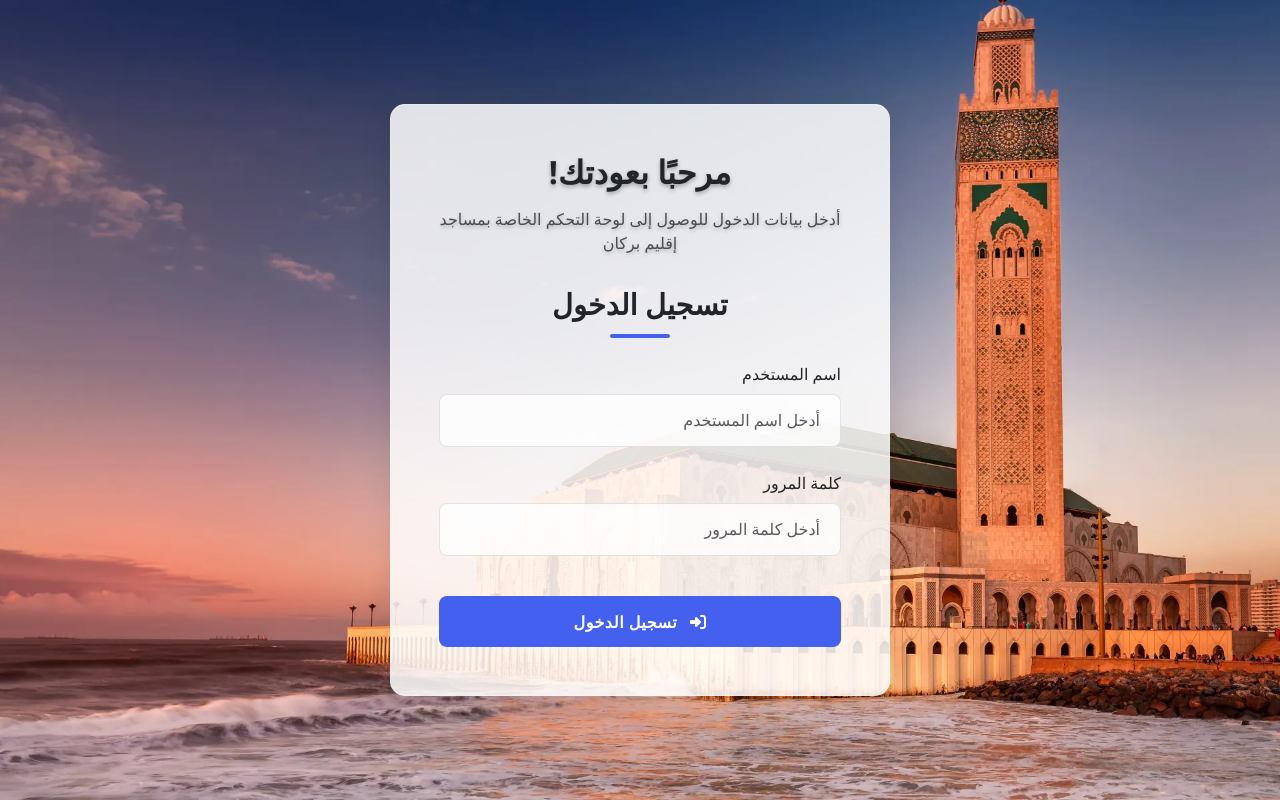
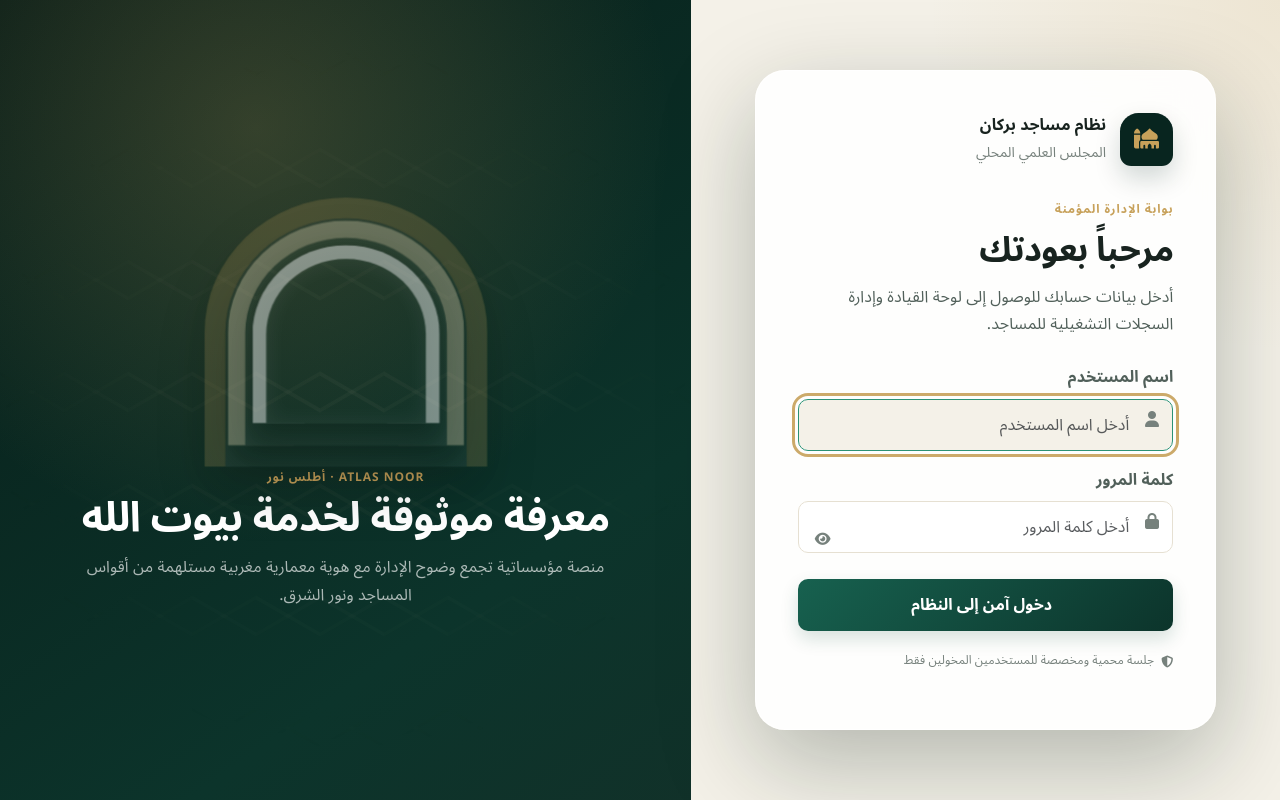
Before and after one commit to MarAb9/mosques_management, a PHP site: page /login in a window 1280 px wide. Run offline with PHP 8.4, Linux system fonts and the light colour scheme; style sheets or scripts are compiled from the project's sources.

Commit message:
design: redesign login experience

```diff
--- a/resources/views/auth/login.php
+++ b/resources/views/auth/login.php
@@ -2,213 +2,65 @@
 <html lang="ar" dir="rtl">
 <head>
     <meta charset="UTF-8">
-    <meta name="viewport" content="width=device-width, initial-scale=1.0">
-    <title>تسجيل الدخول - مساجد إقليم بركان</title>
+    <meta name="viewport" content="width=device-width, initial-scale=1.0, viewport-fit=cover">
+    <meta name="theme-color" content="#0c342b">
+    <title>تسجيل الدخول — نظام مساجد بركان</title>
     <link rel="stylesheet" href="assets/vendor/bootstrap/css/bootstrap.rtl.min.css">
-    <link rel="stylesheet" href="assets/vendor/animate/animate.min.css">
     <link rel="stylesheet" href="assets/vendor/fontawesome/css/all.min.css">
-    <style nonce="<?= $view->e($cspNonce ?? '') ?>">
-        :root {
-            --primary-color: #4361ee;
-            --secondary-color: #3f37c9;
-            --dark-color: #212529;
-            --light-color: #f8f9fa;
-            --success-color: #4cc9f0;
-            --overlay-color: rgba(67, 97, 238, 0.85);
-        }
+    <link rel="stylesheet" href="assets/dist/app.min.css">
+</head>
+<body class="login-page">
+    <a class="skip-link" href="#loginForm">الانتقال إلى نموذج الدخول</a>
+    <main class="login-shell">
+        <section class="login-panel" aria-labelledby="loginTitle">
+            <div class="login-card">
+                <div class="login-brand">
+                    <span class="login-brand__mark" aria-hidden="true"><i class="fas fa-mosque"></i></span>
+                    <div>
+                        <strong class="d-block">نظام مساجد بركان</strong>
+                        <small class="text-muted">المجلس العلمي المحلي</small>
+                    </div>
+                </div>
 
-        body, html {
-            height: 100%;
-            margin: 0;
-            padding: 0;
-            font-family: 'Tajawal', 'Segoe UI', sans-serif;
-        }
-
-        .full-page-bg {
-            position: fixed;
-            top: 0;
-            left: 0;
-            width: 100%;
-            height: 100%;
-            background: url('assets/images/1.jpg') no-repeat center center;
-            background-size: cover;
-            z-index: -1;
-        }
-
-        .login-container {
-            height: 100vh;
-            display: flex;
-            align-items: center;
-            justify-content: center;
-        }
-
-        .login-form-container {
-            background: rgba(255, 255, 255, 0.85);
-            border-radius: 15px;
-            padding: 3rem;
-            width: 100%;
-            max-width: 500px;
-            box-shadow: 0 8px 32px rgba(0, 0, 0, 0.1);
-            border: 1px solid rgba(255, 255, 255, 0.2);
-            animation: fadeInRight 0.8s ease-out;
-        }
-
-        .login-content {
-            text-align: center;
-            color: white;
-            margin-bottom: 2rem;
-            text-shadow: 0 2px 4px rgba(0,0,0,0.3);
-        }
-
-        .login-content h2 {
-            font-weight: 700;
-            margin-bottom: 1rem;
-            font-size: 2rem;
-            color: var(--dark-color);
-        }
-
-        .login-content p {
-            font-size: 1rem;
-            color: var(--dark-color);
-            opacity: 0.8;
-        }
-
-        .form-title {
-            font-weight: 700;
-            margin-bottom: 1.5rem;
-            color: var(--dark-color);
-            font-size: 1.8rem;
-            text-align: center;
-            position: relative;
-            padding-bottom: 1rem;
-        }
-
-        .form-title::after {
-            content: '';
-            position: absolute;
-            bottom: 0;
-            right: 50%;
-            transform: translateX(50%);
-            width: 60px;
-            height: 4px;
-            background: var(--primary-color);
-            border-radius: 2px;
-        }
-
-        .form-control {
-            padding: 0.85rem 1.25rem;
-            margin-bottom: 1.5rem;
-            border-radius: 8px;
-            border: 1px solid rgba(0, 0, 0, 0.1);
-            background: rgba(255, 255, 255, 0.8);
-            transition: all 0.3s ease;
-        }
-
-        .form-control:focus {
-            border-color: var(--primary-color);
-            box-shadow: 0 0 0 0.25rem rgba(67, 97, 238, 0.25);
-            background: white;
-        }
-
-        .btn-login {
-            padding: 0.85rem;
-            font-weight: 600;
-            margin-top: 1rem;
-            border-radius: 8px;
-            background: var(--primary-color);
-            border: none;
-            transition: all 0.3s ease;
-            letter-spacing: 0.5px;
-            text-transform: uppercase;
-        }
-
-        .btn-login:hover {
-            background: var(--secondary-color);
-            transform: translateY(-2px);
-            box-shadow: 0 4px 8px rgba(67, 97, 238, 0.3);
-        }
-
-        .btn-login:active {
-            transform: translateY(0);
-        }
-
-        .testimonial {
-            margin-top: 2rem;
-            font-style: italic;
-            font-size: 0.9rem;
-            position: relative;
-            padding: 1rem;
-            background: rgba(255,255,255,0.2);
-            border-radius: 10px;
-            border: 1px solid rgba(255,255,255,0.3);
-            color: var(--dark-color);
-        }
-
-        /* Responsive adjustments */
-        @media (max-width: 767.98px) {
-            .login-form-container {
-                padding: 2rem;
-                margin: 1rem;
-                backdrop-filter: blur(5px);
-            }
-
-            .login-content h2 {
-                font-size: 1.8rem;
-            }
-        }
-
-        @media (max-width: 575.98px) {
-            .login-form-container {
-                padding: 1.5rem;
-            }
-
-            .form-title {
-                font-size: 1.6rem;
-            }
-        }
-    </style>
-</head>
-<body>
-    <!-- Full page background image -->
-    <div class="full-page-bg animate__animated animate__fadeIn"></div>
-
-    <!-- Login container -->
-    <div class="container login-container">
-        <div class="login-form-container">
-            <div class="login-content animate__animated animate__fadeIn">
-                <h2>مرحبًا بعودتك!</h2>
-                <p>أدخل بيانات الدخول للوصول إلى لوحة التحكم الخاصة بمساجد إقليم بركان</p>
-            </div>
-
-            <div class="login-form">
-                <h3 class="form-title">تسجيل الدخول</h3>
+                <span class="page-kicker">بوابة الإدارة المؤمنة</span>
+                <h1 id="loginTitle">مرحباً بعودتك</h1>
+                <p class="login-card__intro">أدخل بيانات حسابك للوصول إلى لوحة القيادة وإدارة السجلات التشغيلية للمساجد.</p>
 
                 <?php if (!empty($error)): ?>
-                    <div class="alert alert-danger animate__animated animate__shakeX" role="alert" aria-live="assertive"><?= $view->e($error) ?></div>
+                    <div class="alert alert-danger" role="alert" aria-live="assertive"><i class="fas fa-circle-exclamation me-2" aria-hidden="true"></i><?= $view->e($error) ?></div>
                 <?php endif; ?>
 
-                <form method="POST" action="">
+                <form method="POST" action="" id="loginForm">
                     <input type="hidden" name="csrf_token" value="<?= $view->e($csrfToken) ?>">
-                    <div class="mb-3">
+                    <div class="login-field mb-3">
                         <label for="username" class="form-label">اسم المستخدم</label>
-                        <input type="text" class="form-control animate__animated animate__fadeIn animate__delay-1s" id="username" name="username" required autocomplete="username" autocapitalize="none" placeholder="أدخل اسم المستخدم">
+                        <i class="fas fa-user" aria-hidden="true"></i>
+                        <input type="text" class="form-control" id="username" name="username" required autofocus autocomplete="username" autocapitalize="none" placeholder="أدخل اسم المستخدم">
                     </div>
-                    <div class="mb-3">
+                    <div class="login-field mb-3">
                         <label for="password" class="form-label">كلمة المرور</label>
-                        <input type="password" class="form-control animate__animated animate__fadeIn animate__delay-1s" id="password" name="password" required autocomplete="current-password" placeholder="أدخل كلمة المرور">
+                        <i class="fas fa-lock" aria-hidden="true"></i>
+                        <input type="password" class="form-control" id="password" name="password" required autocomplete="current-password" placeholder="أدخل كلمة المرور">
+                        <button type="button" class="btn btn-sm btn-link position-absolute top-50 end-0 mt-2 me-2 text-muted" id="passwordToggle" aria-label="إظهار كلمة المرور" aria-pressed="false"><i class="fas fa-eye" aria-hidden="true"></i></button>
                     </div>
-                    <button type="submit" name="login" class="btn btn-primary w-100 btn-login animate__animated animate__fadeInUp animate__delay-2s">
-                        <i class="fas fa-sign-in-alt me-2"></i> تسجيل الدخول
-                    </button>
+                    <button type="submit" name="login" value="1" class="btn btn-primary w-100 login-submit"><i class="fas fa-arrow-left-to-bracket me-2" aria-hidden="true"></i>دخول آمن إلى النظام</button>
                 </form>
 
-               <!-- <div class="testimonial animate__animated animate__fadeIn animate__delay-3s">
-                    "هذا النظام سهل عملية إدارة المساجد بشكل كبير ووفر علينا الكثير من الوقت والجهد"
-                </div>  -->
+                <p class="login-security"><i class="fas fa-shield-halved" aria-hidden="true"></i><span>جلسة محمية ومخصصة للمستخدمين المخولين فقط</span></p>
             </div>
-        </div>
-    </div>
+        </section>
 
-    <script src="assets/vendor/bootstrap/js/bootstrap.bundle.min.js"></script>
+        <section class="login-visual" aria-label="هوية أطلس نور البصرية">
+            <div class="login-visual__content">
+                <div class="arch-scene decorative-scene" aria-hidden="true">
+                    <span class="arch-scene__layer"></span><span class="arch-scene__layer"></span><span class="arch-scene__layer"></span>
+                </div>
+                <span class="page-kicker">Atlas Noor · أطلس نور</span>
+                <h2>معرفة موثوقة لخدمة بيوت الله</h2>
+                <p>منصة مؤسساتية تجمع وضوح الإدارة مع هوية معمارية مغربية مستلهمة من أقواس المساجد ونور الشرق.</p>
+            </div>
+        </section>
+    </main>
+    <script src="assets/dist/login.min.js"></script>
 </body>
 </html>
```
